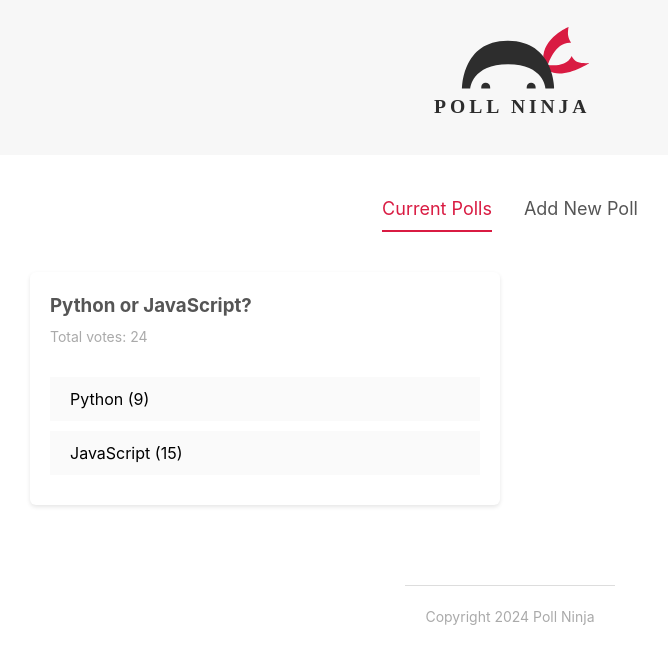
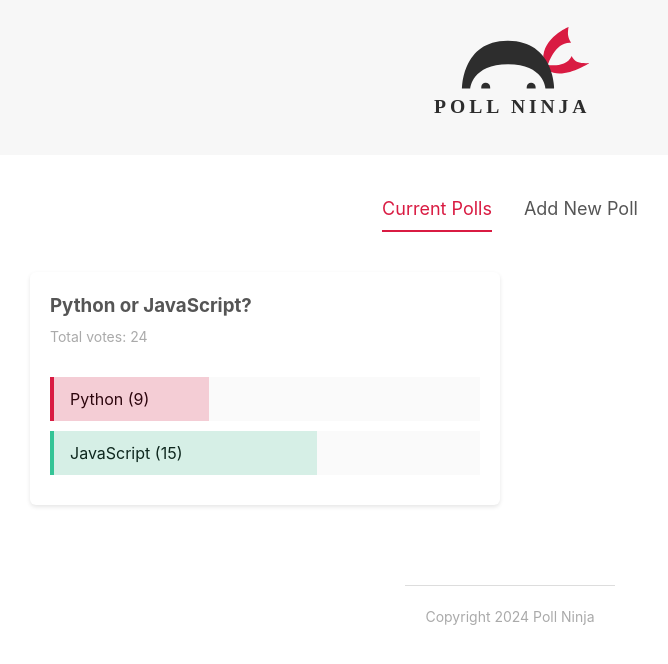
Before and after one commit to CVakratsas/Ninja_Polls_Svelte, a Svelte app: page / in a window 1280 px wide. Shown: the top 664 px of the page, without its empty margins (130-798 px from the left). Built offline with nearby package versions, Linux system fonts and the light colour scheme.

Commit message:
New poll labels' position fixed and functionality complete

```diff
--- a/src/components/CreatePollForm.svelte
+++ b/src/components/CreatePollForm.svelte
@@ -80,6 +80,7 @@
 
     label {
         margin: 10px auto;
+        display: block;
         text-align: left;
     }
 
--- a/src/components/PollDetails.svelte
+++ b/src/components/PollDetails.svelte
@@ -7,6 +7,8 @@
 
     // reactive value
     $: totalVotes = poll.votesA + poll.votesB;
+    $: percentA = Math.floor(100 / totalVotes * poll.votesA);
+    $: percentB = Math.floor(100 / totalVotes * poll.votesB);
 
     // handling votes
     const handleVote = (option, id) => {
@@ -21,13 +23,13 @@
         <!-- svelte-ignore a11y-click-events-have-key-events -->
         <!-- svelte-ignore a11y-no-static-element-interactions -->
         <div class="answer" on:click={() => handleVote('a', poll.id)}>
-            <div class="percent percent-a"></div>
+            <div class="percent percent-a" style="width: {percentA}%"></div>
             <span>{poll.answerA} ({poll.votesA})</span>
         </div>
         <!-- svelte-ignore a11y-click-events-have-key-events -->
         <!-- svelte-ignore a11y-no-static-element-interactions -->
         <div class="answer" on:click={() => handleVote('b', poll.id)}>
-            <div class="percent percent-b"></div>
+            <div class="percent percent-b" style="width: {percentB}%"></div>
             <span>{poll.answerB} ({poll.votesB})</span>
         </div>
     </div>
@@ -38,23 +40,43 @@
       margin: 0 auto;
       color: #555;
     }
+
     p{
       margin-top: 6px;
       font-size: 14px;
       color: #aaa;
       margin-bottom: 30px;
     }
+
     .answer{
       background: #fafafa;
       cursor: pointer;
       margin: 10px auto;
       position: relative;
     }
+
     .answer:hover{
       opacity: 0.6;
     }
+
     span{
       display: inline-block;
       padding: 10px 20px;
     }
+
+    .percent {
+      height: 100%;
+      position: absolute;
+      box-sizing: border-box;
+    }
+
+    .percent-a {
+      border-left: 4px solid #d91b42;
+      background: rgba(217,27,66,0.2);
+    }
+
+    .percent-b {
+      border-left: 4px solid #34c496;
+      background: rgba(69, 196, 150, 0.2);
+    }
   </style>
```
